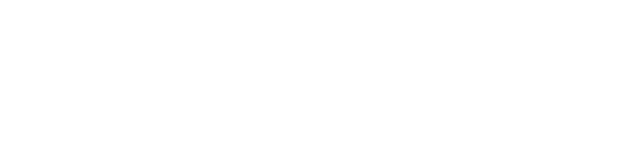
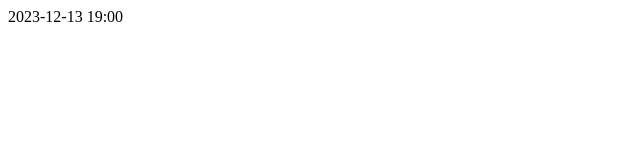
Before and after one commit to Ra-Ful/Test2023_12_13, a plain HTML site: page index.html in a window 1280 px wide. Shown: the whole page, without its empty margins (0-640 px from the left). Drawn offline with Linux system fonts and the light colour scheme.

Commit message:
Update index.html
Добавили параграф с датой

```diff
--- a/index.html
+++ b/index.html
@@ -1,5 +1,5 @@
 <html>
   <body>
-
+    <p> 2023-12-13 19:00 </p>
   </body>
 </html>
```
